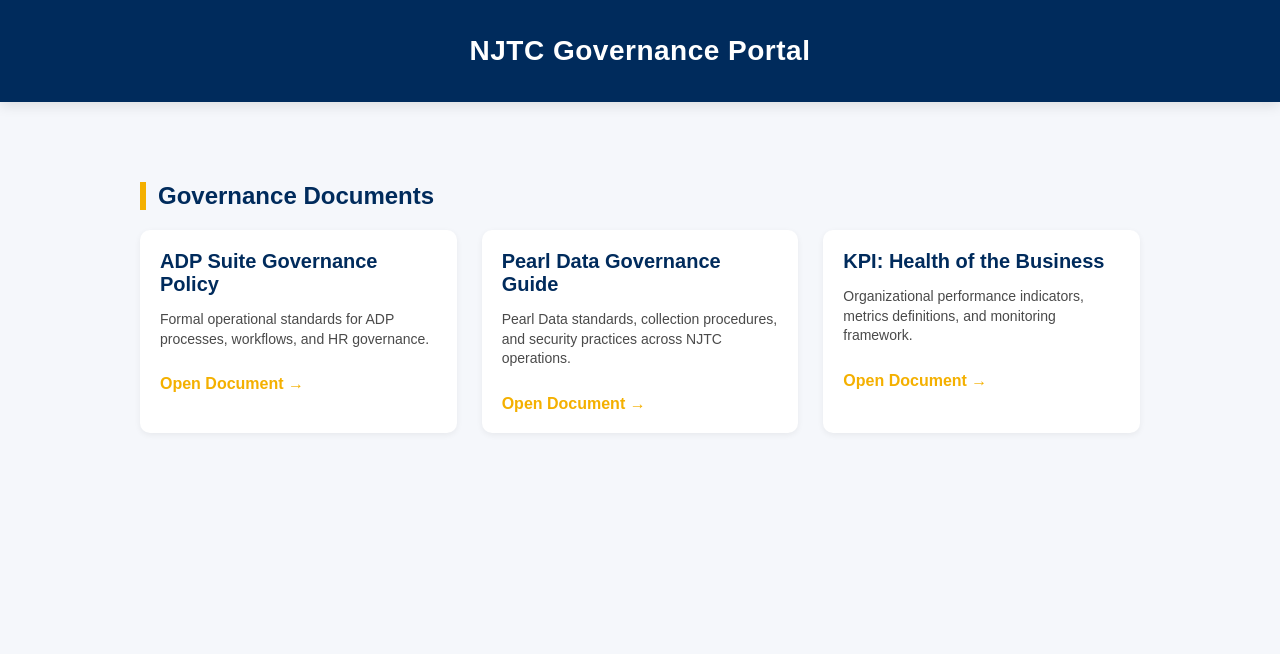
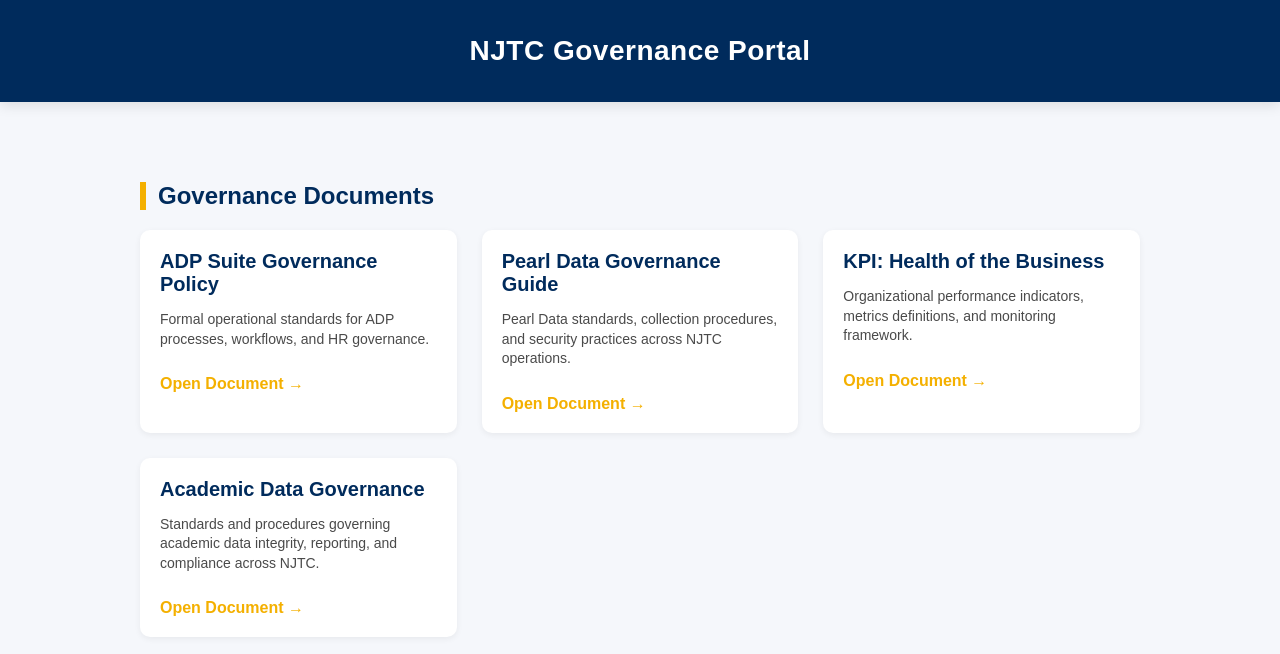
Before and after one commit to mrwallace672-source/NJTC-Governance, a plain HTML site: page index.html in a window 1280 px wide. Drawn offline with Linux system fonts and the light colour scheme.

Commit message:
Update index.html

```diff
--- a/index.html
+++ b/index.html
@@ -125,6 +125,11 @@ NJTC Governance Portal
 <a href="KPI_Health_of_the_Business.html">Open Document →</a>
 </div>
 
+<!-- Academic Data Governance -->
+<div class="card">
+<h3>Academic Data Governance</h3>
+<p>Standards and procedures governing academic data integrity, reporting, and compliance across NJTC.</p>
+<a href="njtc-academic-data-governance.html">Open Document →</a>
 </div>
 
 </div>
```
